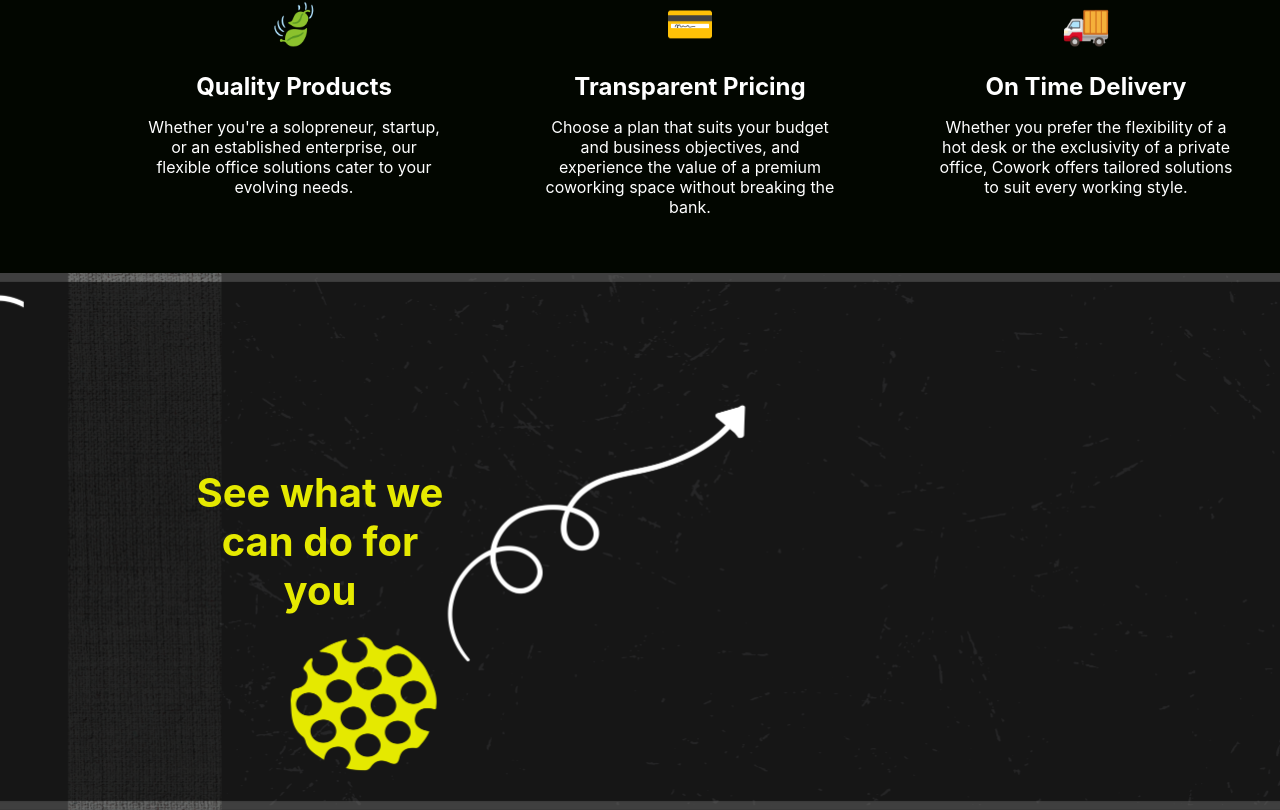
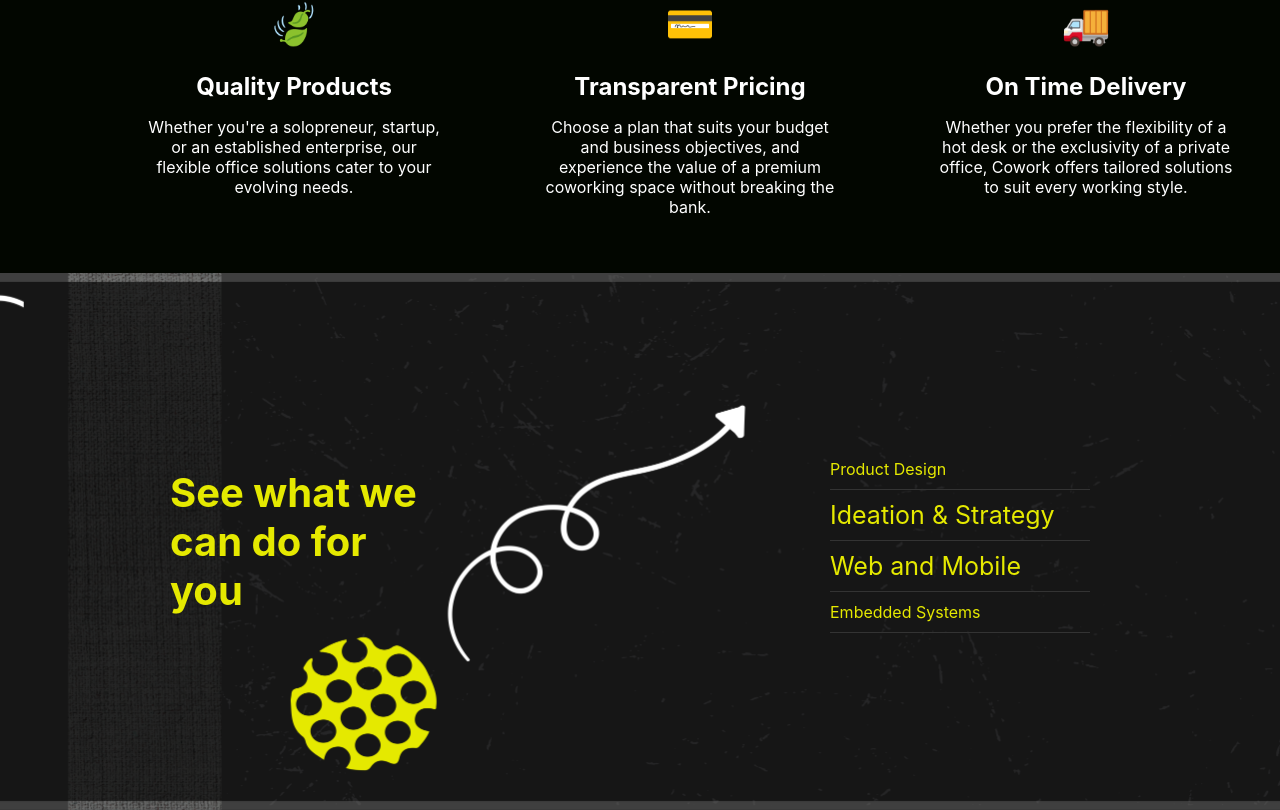
Before and after one commit to nikswastik/porfolions, a React (Create React App) app: page / in a window 1280 px wide. Shown: the part 1282-2092 px from the top of the page. Built offline with nearby package versions, Linux system fonts and the light colour scheme; a web font is replaced by a local one.

Commit message:
changes-->what we do section

```diff
--- a/src/pages/whatwedo/WhatWeDo.js
+++ b/src/pages/whatwedo/WhatWeDo.js
@@ -12,7 +12,20 @@ export default function WhatWeDo() {
         </h2>
       </div>
 
-      <div style={styles.r_ctr}></div>
+      <div style={styles.r_ctr}>
+      <div style={styles.section}>
+        <span>Product Design</span>
+      </div>
+      <div style={styles.section}>
+        <span style={styles.highlightedText}>Ideation & Strategy</span>
+      </div>
+      <div style={styles.section}>
+        <span style={styles.highlightedText}>Web and Mobile</span>
+      </div>
+      <div style={styles.section}>
+        <span>Embedded Systems</span>
+      </div>
+      </div>
     </div>
   );
 }
--- a/src/pages/whatwedo/WhatweDoStyle.js
+++ b/src/pages/whatwedo/WhatweDoStyle.js
@@ -1,4 +1,4 @@
-import { fontSize } from "@mui/system";
+import { fontSize, width } from "@mui/system";
 import { localAssets, web_colors } from "../../constants/Constants";
 
 export const styles = {
@@ -7,26 +7,42 @@ export const styles = {
     backgroundSize: "cover",
     backgroundPosition: "center",
     height: 537,
+    width:"100vw",
     display: "flex",
     alignItems: "center",
     justifyContent: "center",
-    color:web_colors.secondaryText
+    // width: "100%",
 
+    color: web_colors.secondaryText,
   },
   l_ctr: {
     width: "50%",
     display: "flex",
     flexDirection: "column",
     justifyContent: "center",
-    alignItems: "center",
+    // alignItems: "center",
     height: "100%",
-    textAlign: "center",
   },
   title: {
-    textAlign: "center",
-    fontSize:40
+    fontSize: 40,
+    textAlign: "left",
   },
   r_ctr: {
     width: "50%",
+    height: "100%",
+    // backgroundColor: "red",
+    display: "flex",
+    flexDirection: "column",
+    justifyContent: "center",
+    padding: "20px",
+    maxWidth: "300px",
+  },
+  section: {
+    padding: "10px 0",
+    borderBottom: "1px solid #333", // Thin border between sections
+  },
+  highlightedText: {
+    color: web_colors.secondaryText, // Bright yellow color
+    fontSize: 25,
   },
 };
```
